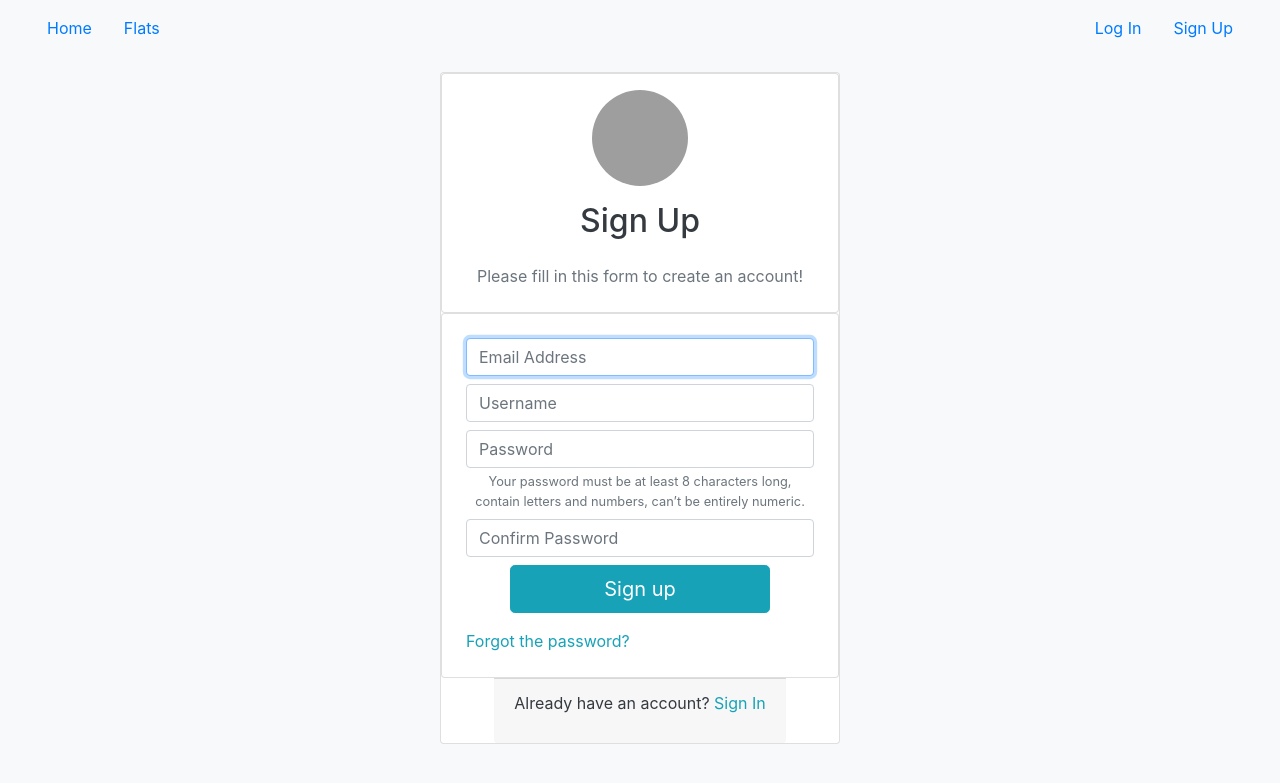
After one commit to Spikey21/Flat-Rental, a Django app: page /authSystem/signup/ in a window 1280 px wide. The commit adds this page. Shown: the top 783 px of the page. Run offline with Django 4.2, Linux system fonts and the light colour scheme; some libraries are stand-ins or nearby versions; grey boxes are pictures that could not be loaded.

Commit message:
add template for sign up and correct log in

```diff
--- /dev/null
+++ b/rent_flat/authSystem/templates/signup.html
@@ -0,0 +1,73 @@
+{% extends 'base.html' %}
+
+{% block title %}Sign Up{% endblock %}
+
+{% block content %}
+
+
+<div class="container p-3">
+  <div class="card card-container mx-auto" style="max-width: 25rem;">
+    <div class="card body p-3">
+      <!-- <img class="profile-img-card" src="//lh3.googleusercontent.com/-6V8xOA6M7BA/AAAAAAAAAAI/AAAAAAAAAAA/rzlHcD0KYwo/photo.jpg?sz=120" alt="" /> -->
+      <img id="profile-img" class="mx-auto" src="//ssl.gstatic.com/accounts/ui/avatar_2x.png"  style="height: 96px; width: 96px; border-radius: 50%;"/>
+      <p id="profile-name" class="profile-name-card"></p>
+      <div class="form-title text-center">
+        <h2 class="fw-bold mb-4">Sign Up</h2>
+        {% if form.errors %}
+        <div class="form-group mb-2">
+          {% for field in form %}
+          {% for error in field.errors %}
+          <div class="alert alert-danger" role="alert">
+            <strong>{{ error|escape }}</strong>
+          </div>
+          {% endfor %}
+          {% endfor %}
+          {% for error in form.non_field_errors %}
+          <div class="alert alert-danger" role="alert">
+            <strong>{{ error|escape }}</strong>
+          </div>
+          {% endfor %}
+        </div>
+        {% else %}
+        <p class="text-muted mb-2">Please fill in this form to create an account!</p>
+        {% endif %}
+      </div>
+    </div>
+    <div class="card body p-3">
+      <form class="form-signin" method="post">
+        <div class="form-group m-2">
+          <input type="email" class="form-control" id="email" placeholder="Email Address" name="email" required autofocus>
+        </div>
+        <div class="form-group m-2">
+          <input type="text" class="form-control" id="username" placeholder="Username" name="username" required>
+        </div>
+        <div class="form-group m-2">
+          <input type="password" class="form-control" id="password1" placeholder="Password" name="password1" required>
+          <small id="passwordHelpBlock" class="form-text text-muted text-center">
+            Your password must be at least 8 characters long, contain letters and numbers, can’t be entirely numeric.
+          </small>
+        </div>
+        <div class="form-group m-2">
+          <input type="password" class="form-control " id="password2" placeholder="Confirm Password" name="password2" required>
+        </div>
+        <div class="form-group m-2">
+          {% csrf_token %}
+          <div class="col-10 mx-auto">
+            <button class="btn btn-lg btn-info btn-block btn-round" type="submit">Sign up</button>
+          </div>
+        </div>
+      </form><!-- /form -->
+      <div class="form-group m-2">
+
+        <a href="{% url 'reset_password' %}" class="text-info">
+          Forgot the password?
+        </a>
+      </div>
+    </div>
+    <div class="card-footer mx-auto">
+      <div class="form-group">Already have an account? <a href="{% url 'login' %}" class="text-info"> Sign In</a></div>
+    </div>
+  </div>
+</div>
+
+{% endblock %}
--- a/rent_flat/templates/base.html
+++ b/rent_flat/templates/base.html
@@ -38,10 +38,10 @@
             </li>
             {% else %}
             <li class="nav-item">
-                <a class="nav-link"  href="{% url 'login' %}">>Log In</a>
+                <a class="nav-link"  href="{% url 'login' %}">Log In</a>
             </li>
             <li class="nav-item">
-                <a class="nav-link"  href="">Sign Up</a>
+                <a class="nav-link"  href="{% url 'signup' %}">Sign Up</a>
             </li>
             {% endif %}
         </ul>
```
Also changed, not shown: rent_flat/authSystem/templates/login.html (+24 -62 lines).
